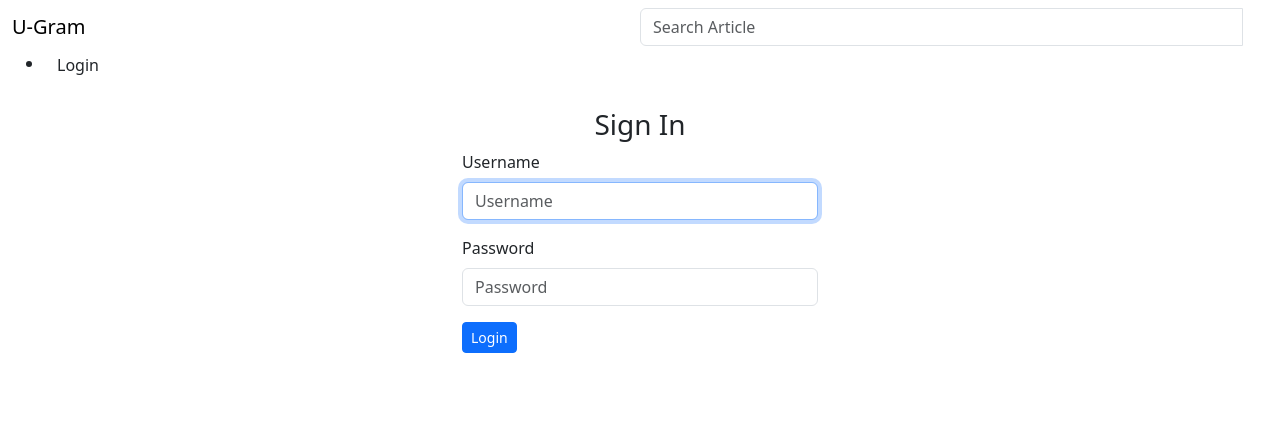
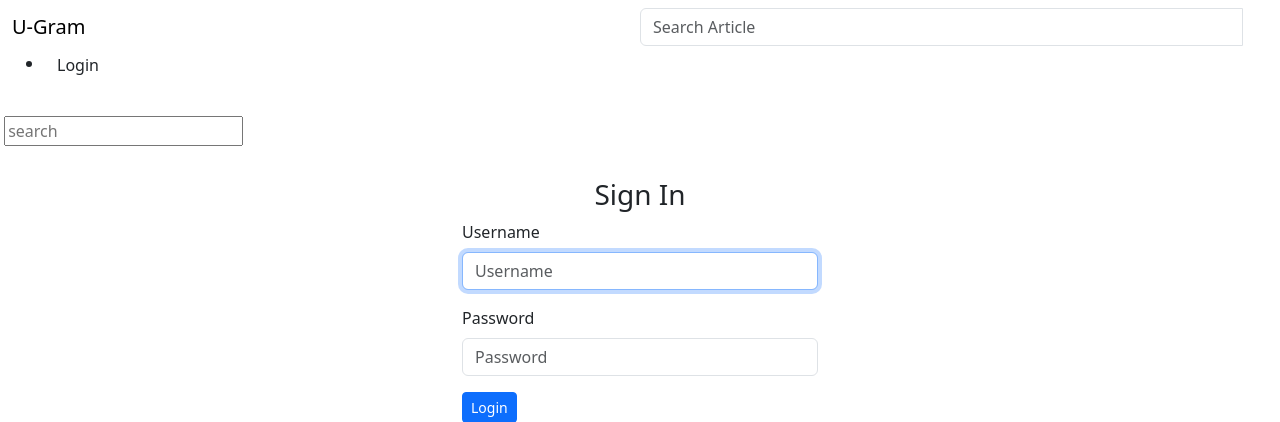
Before and after one commit to benie254/U-Gram, a Django app: page /accounts/login/ in a window 1280 px wide. Shown: the top 422 px of the page. Run offline with Django 4.2, Linux system fonts and the light colour scheme; some libraries are stand-ins or nearby versions.

Commit message:
create a new basic ig-inspired navbar

```diff
--- a/pool/templates/navbar.html
+++ b/pool/templates/navbar.html
@@ -72,5 +72,25 @@
     </div>
   </div>
 </nav>
+
+
+
+<nav class="navbar">
+  <div class="nav-wrapper">
+    <img src="" class="brand-img" alt="">
+    <input type="text" class="search-box" placeholder="search">
+    <div class="nav-items">
+      <img src="" class="icon" alt="">
+      <img src="" class="icon" alt="">
+      <img src="" class="icon" alt="">
+      <img src="" class="icon" alt="">
+      <img src="" class="icon" alt="">
+      <div class="icon user-profile"></div>
+    </div>
+  </div>
+</nav>
+
+
+
 </body>
 </html>
```
